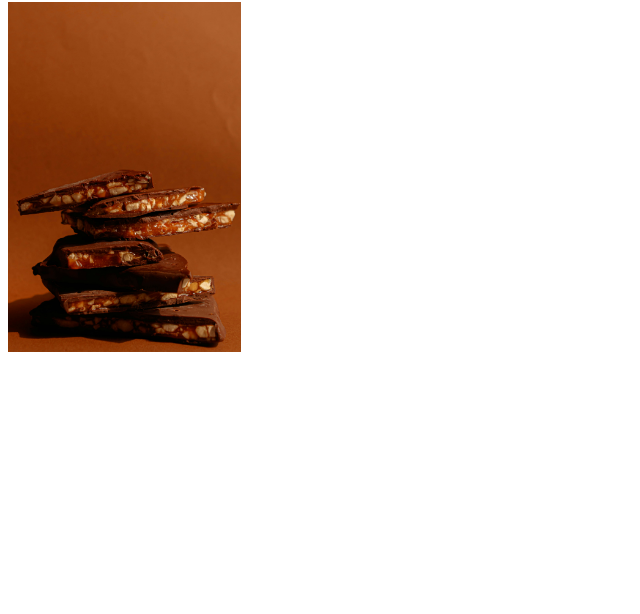
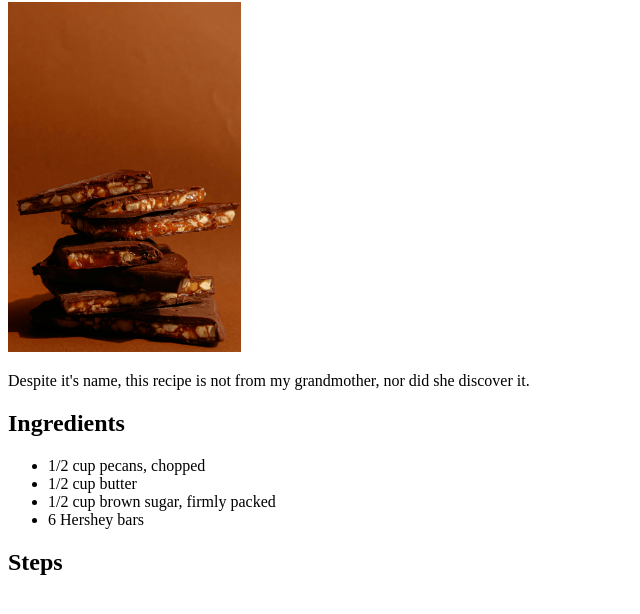
Before and after one commit to lishjrtz/odin-recipes, a plain HTML site: page recipes/toffee.html in a window 1280 px wide. Shown: the part 112-726 px from the top of the page, without its empty margins (0-640 px from the left). Drawn offline with Linux system fonts and the light colour scheme.

```diff
--- a/recipes/toffee.html
+++ b/recipes/toffee.html
@@ -12,6 +12,17 @@
 
     <img src="../images/toffee.jpg" height="350" alt="a stack of pieces of chocolate with nuts on top">
 
+        <p>Despite it's name, this recipe is not from my grandmother, nor did she discover it.</p>
 
+    <h2>Ingredients</h2>
+
+    <ul>
+        <li>1/2 cup pecans, chopped</li>
+        <li>1/2 cup butter</li>
+        <li>1/2 cup brown sugar, firmly packed</li>
+        <li>6 Hershey bars</li>
+    </ul>
+
+    <h2>Steps</h2>
 </body>
 </html>
```
